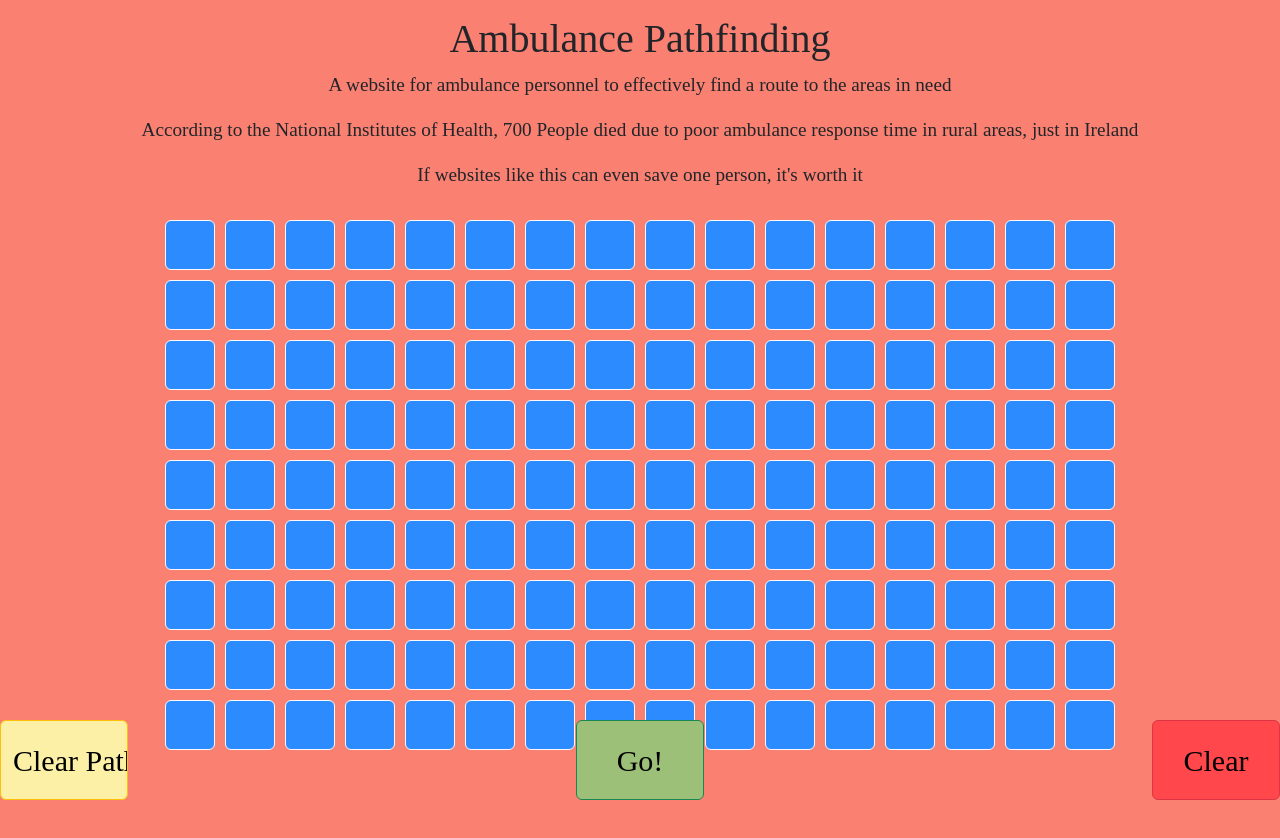
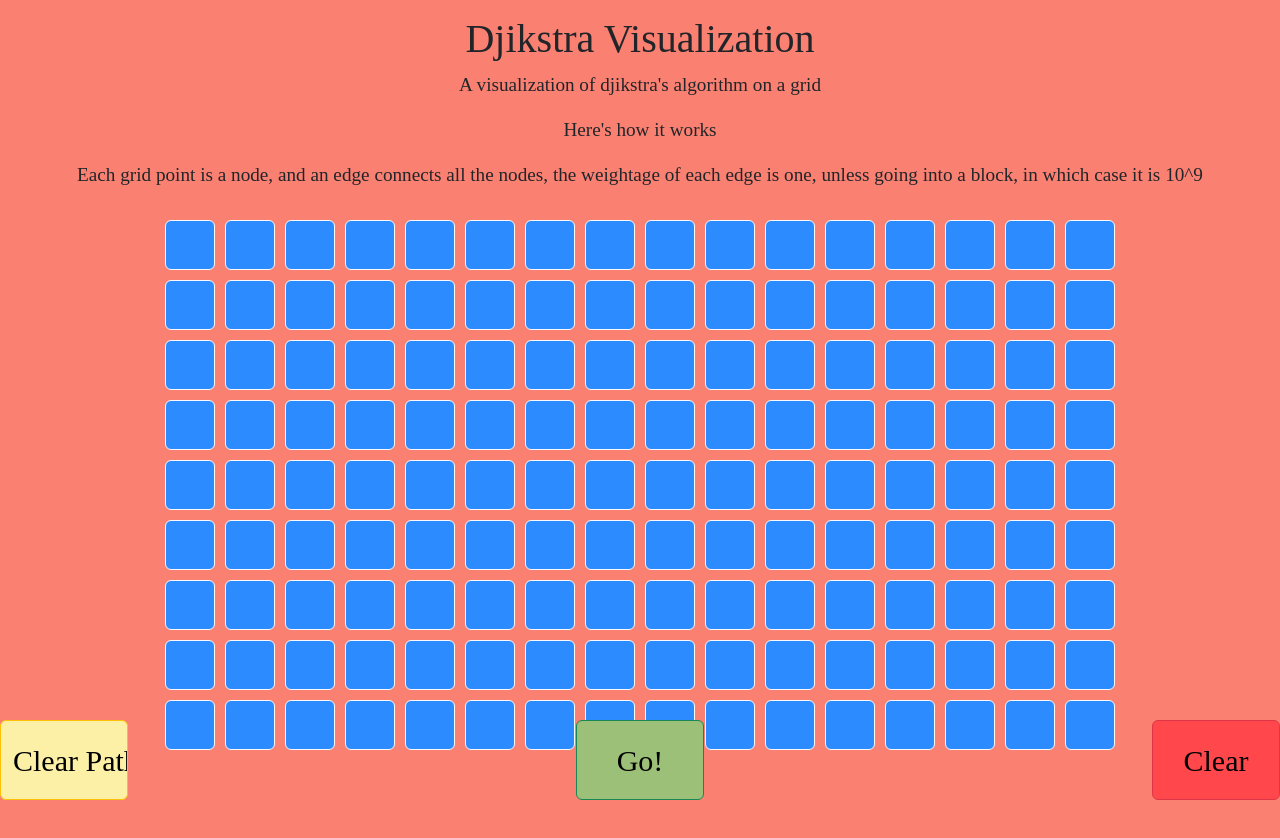
Before and after one commit to Amoyzzz/MakeSPP, a plain HTML site: page index.html in a window 1280 px wide. Drawn offline with nearby package versions, Linux system fonts and the light colour scheme; files whose address does not match are found by name.

Commit message:
DJikstra
Djiksyta

```diff
--- a/index.html
+++ b/index.html
@@ -9,11 +9,11 @@
 </head>
     <body>
         <div id = "main">
-            <h1 id = "title">Ambulance Pathfinding</h1>
-            <p id = "info" style = "font-size: larger;">A website for ambulance personnel to effectively find a route to the areas in need</p>
+            <h1 id = "title">Djikstra Visualization</h1>
+            <p id = "info" style = "font-size: larger;">A visualization of djikstra's algorithm on a grid</p>
 
-            <p id = "info" style = "font-size: larger;">According to the National Institutes of Health, 700 People died due to poor ambulance response time in rural areas, just in Ireland</p>
-            <p id = "info" style = "font-size: larger;">If websites like this can even save one person, it's worth it</p>
+            <p id = "info" style = "font-size: larger;">Here's how it works</p>
+            <p id = "info" style = "font-size: larger;">Each grid point is a node, and an edge connects all the nodes, the weightage of each edge is one, unless going into a block, in which case it is 10^9</p>
 
         </div>
 
```
